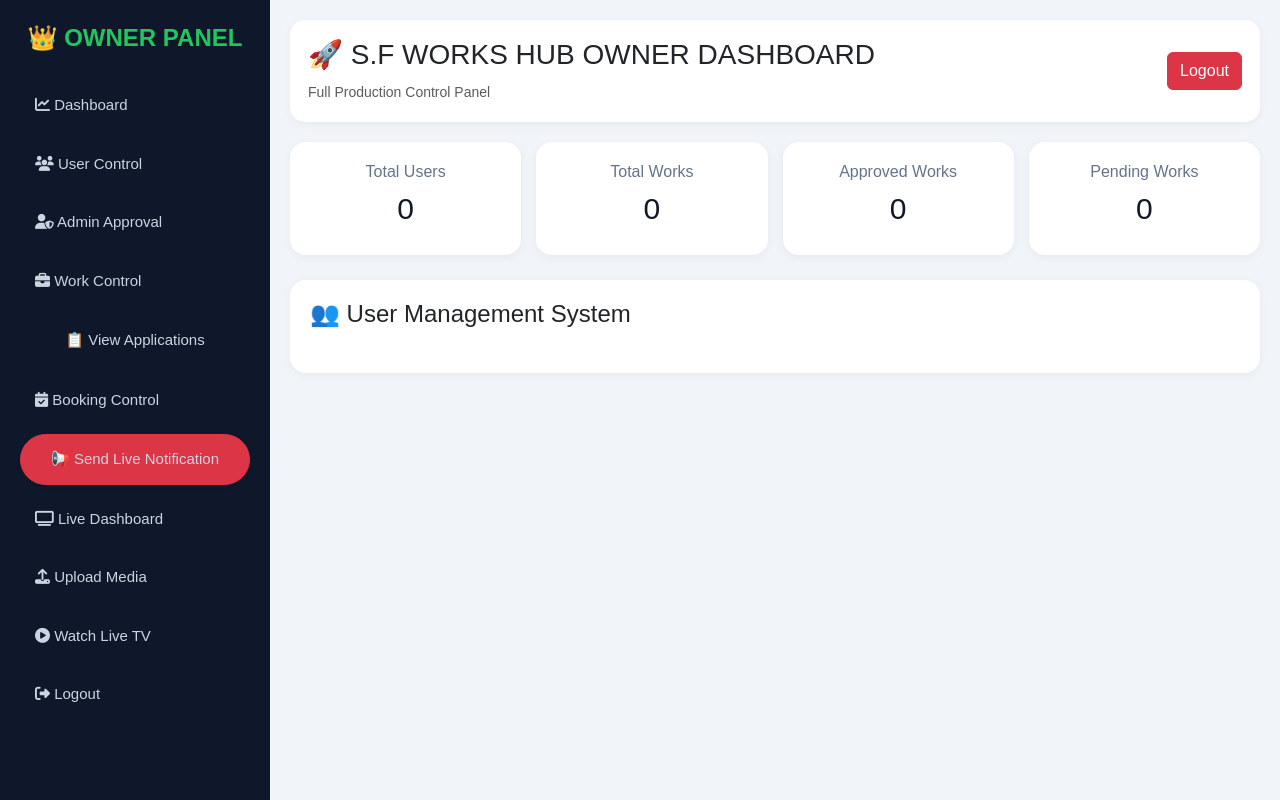
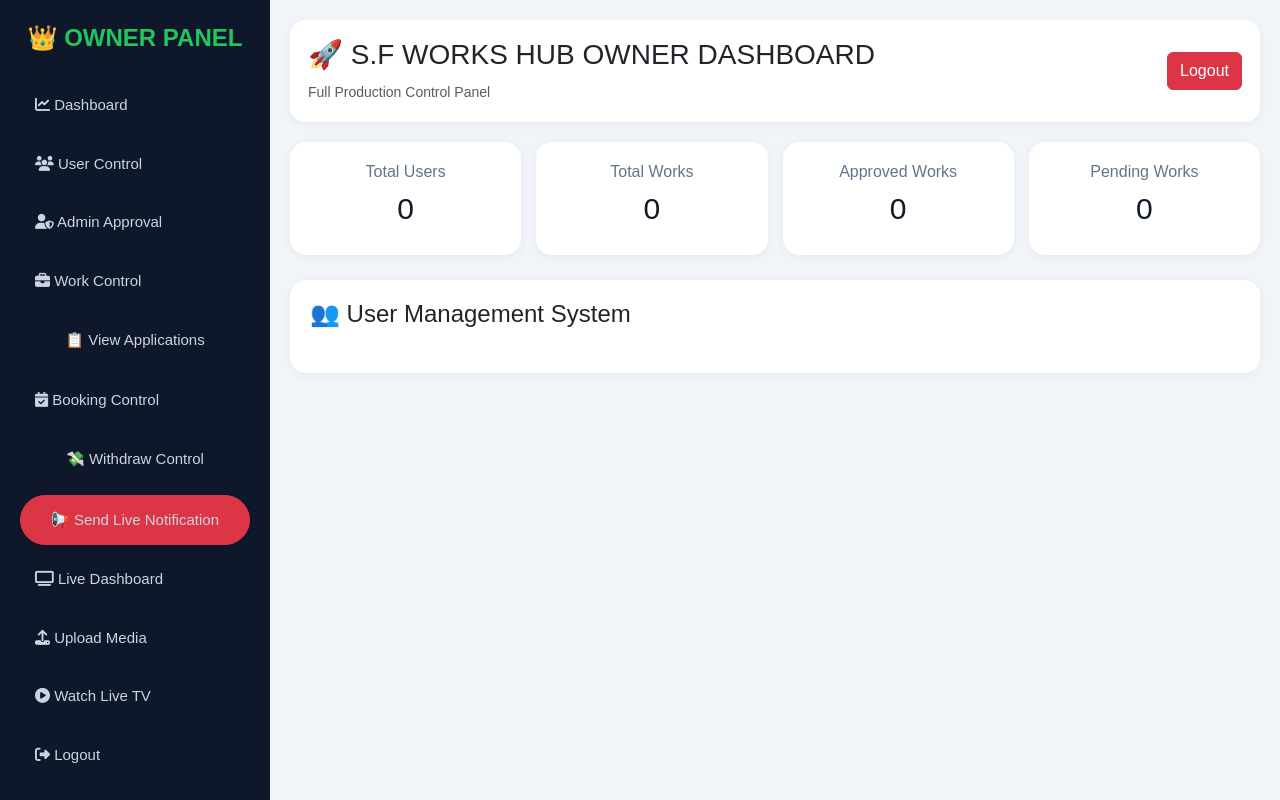
Before and after one commit to shipufalia-jpg/S.F, a Flask app: page /owner/dashboard in a window 1280 px wide. Run offline with Flask 3, Linux system fonts and the light colour scheme; the visitor is signed in with stand-in values (Sample User, id 1); data comes from the database, SQL or seed files in the repository; data that the repository does not hold is empty.

Commit message:
Update dashboard.html

```diff
--- a/templates/owner/dashboard.html
+++ b/templates/owner/dashboard.html
@@ -240,6 +240,10 @@ body{
     <a href="{{ url_for('booking.owner_bookings') }}">
         <i class="fa fa-calendar-check"></i>
         Booking Control
+    </a>
+
+    <a href="{{ url_for('owner.withdraw_list') }}" class="btn">
+    💸 Withdraw Control
     </a>
 
     <a href="/owner/notification/broadcast"
```
